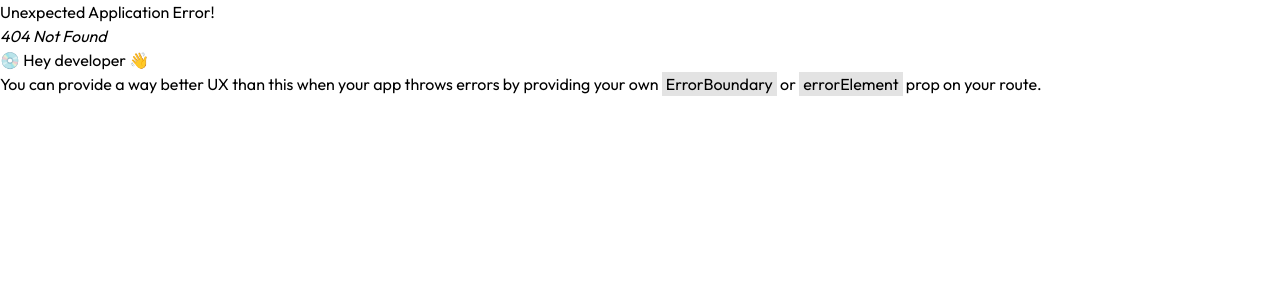
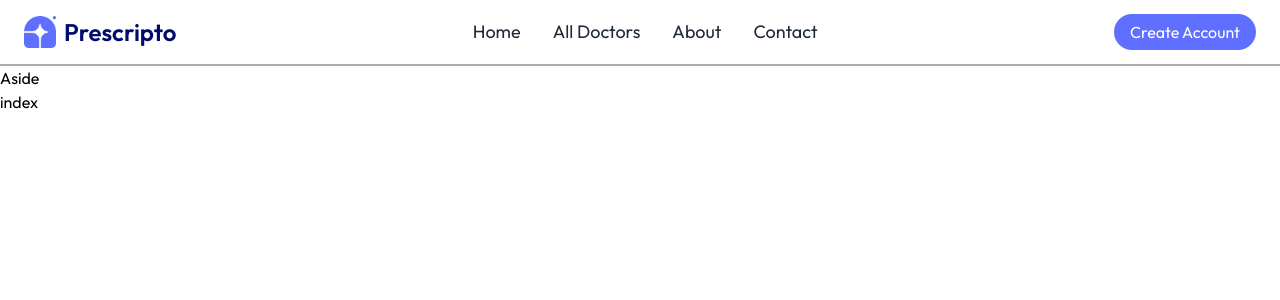
Before and after one commit to ahmed-maatty/Perscripto, a React (Vite) app: page /dashboard in a window 1280 px wide. Before the commit this address had no page. Shown: the top 300 px of the page. Built offline with nearby package versions, Linux system fonts and the light colour scheme.

Commit message:
start dashboard

```diff
--- /dev/null
+++ b/src/components/Aside.tsx
@@ -0,0 +1,9 @@
+import React from 'react'
+
+function Aside() {
+  return (
+    <div>Aside</div>
+  )
+}
+
+export default Aside
--- a/src/components/Footer.tsx
+++ b/src/components/Footer.tsx
@@ -1,4 +1,3 @@
-import React from "react";
 import { Link } from "react-router";
 import logo from "/assets/logo.png";
 
--- a/src/components/NavBar.tsx
+++ b/src/components/NavBar.tsx
@@ -50,15 +50,15 @@ function NavBar() {
             <button className="capitalize text-lg font-normal logo_txt_color cursor-pointer">
               {user.username}
             </button>
-            <div className="dropDown_Menu">
+            <div className={`dropDown_Menu ${user.role === "Admin" ? "admin_dropDown_style" : ""}`}>
               {user.role === "Admin" && (
                 <>
-                  <button className="dashboard capitalize cursor-pointer py-4 px-8">
+                  <Link to={"/dashboard"} className="dashboard capitalize cursor-pointer py-4 px-8">
                     dashboard
-                  </button>
-                  <button className="profile capitalize cursor-pointer py-4 px-8">
+                  </Link>
+                  <Link to={"/profile"} className="profile capitalize cursor-pointer py-4 px-8">
                     profile
-                  </button>
+                  </Link>
                 </>
               )}
               <button
--- a/src/routes/index.tsx
+++ b/src/routes/index.tsx
@@ -8,6 +8,8 @@ import RootLayout from "../views/Layout";
 import Home from "../views/Home";
 import Register from "../views/Register";
 import Login from "../views/Login";
+import Dashboard from "../views/Dashboard/Dashboard";
+import Layout from "../views/Dashboard/DashboardLayout";
 
 const router = createBrowserRouter(
   createRoutesFromElements(
@@ -20,6 +22,10 @@ const router = createBrowserRouter(
         <Route path="register" element={<Register />} />
         <Route path="login" element={<Login />} />
       </Route>
+
+      <Route path="/dashboard" element={<Layout />}>
+        <Route index element={<Dashboard />} />
+      </Route>
     </>
   )
 );
--- a/src/style/index.css
+++ b/src/style/index.css
@@ -13,6 +13,11 @@ ul {
 
 .logo_txt_color {
   color: #000b6d;
+}
+
+.admin_dropDown_style {
+  bottom: -170px !important;
+  left: -15px;
 }
 
 nav {
@@ -84,8 +89,10 @@ nav a.active::after {
   opacity: 0;
   transition: all 0.3s ease;
 }
-.dropDown .dropDown_Menu button {
+.dropDown .dropDown_Menu a, .dropDown .dropDown_Menu button {
+  text-align: center;
   width: 100%;
+  display: block;
 }
 
 footer {
--- /dev/null
+++ b/src/views/Dashboard/Dashboard.tsx
@@ -0,0 +1,9 @@
+import React from 'react'
+
+function Dashboard() {
+  return (
+    <div>index</div>
+  )
+}
+
+export default Dashboard
--- /dev/null
+++ b/src/views/Dashboard/DashboardLayout.tsx
@@ -0,0 +1,18 @@
+import React from 'react'
+import { Outlet } from 'react-router'
+import Aside from '../../components/Aside'
+import NavBar from '../../components/NavBar'
+
+function Layout() {
+  return (
+    <>
+      <NavBar />
+      <div>
+        <Aside />
+        <Outlet />
+      </div>
+    </>
+  )
+}
+
+export default Layout
```
Also changed, not shown: src/style/index.scss (+8 -1 lines), 1 other file (tests, documents, lock files or other folders).
